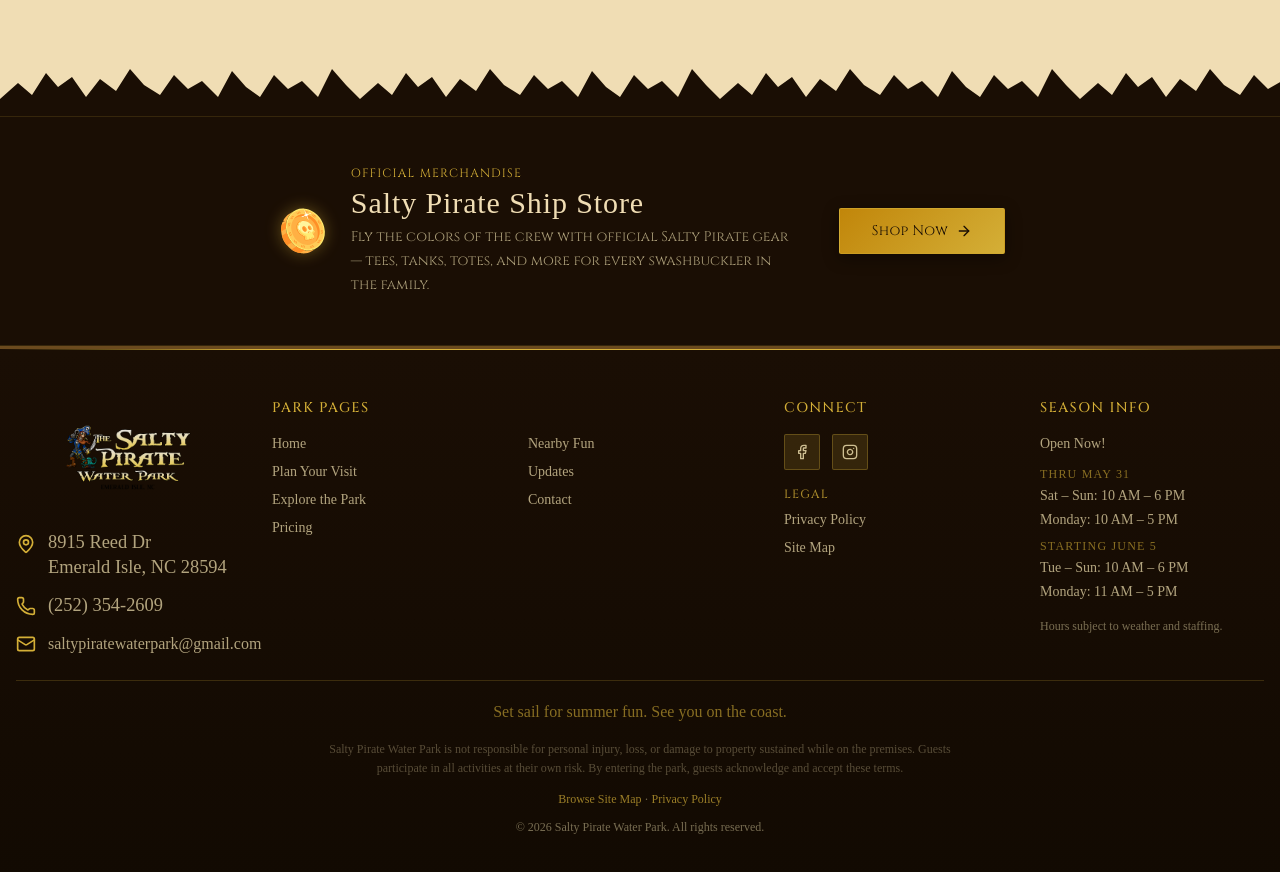
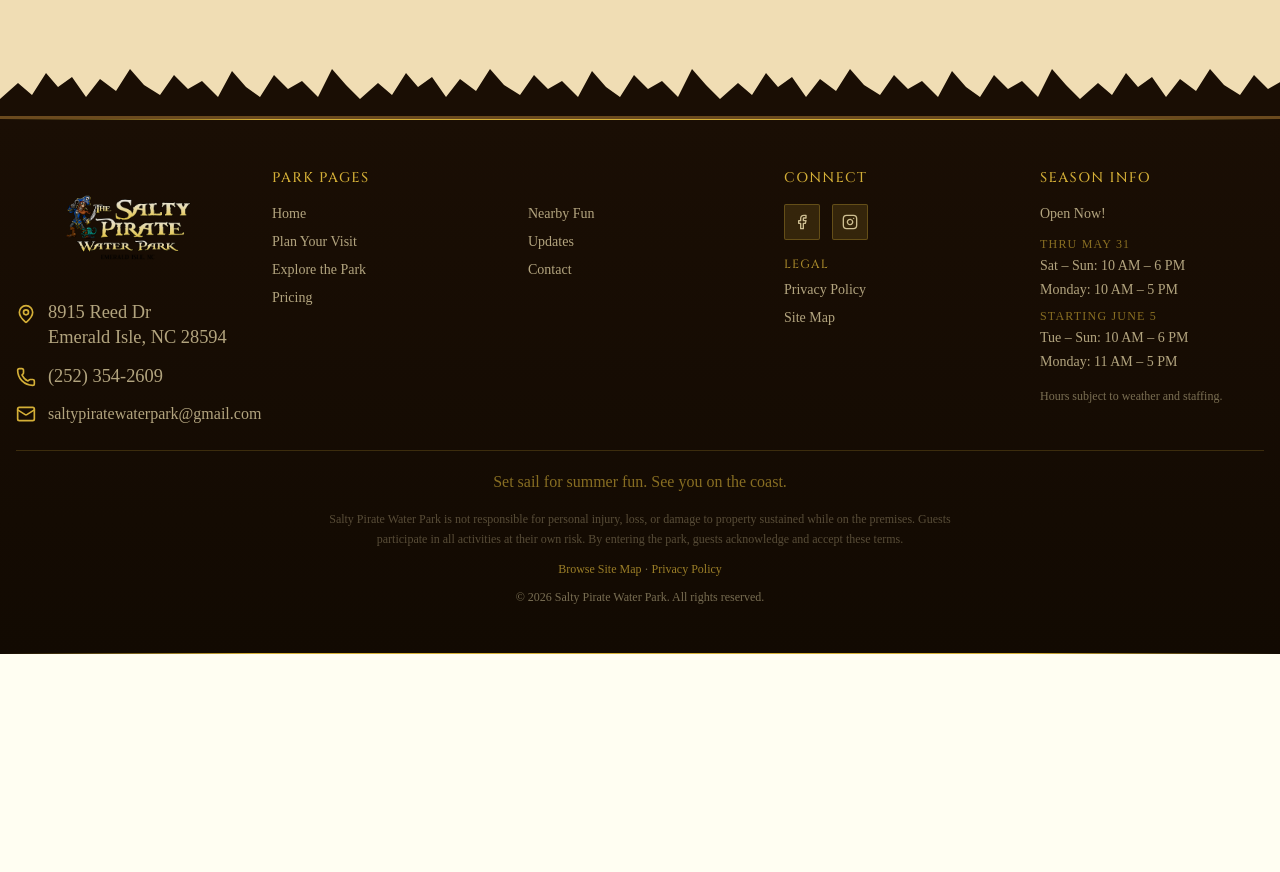
Before and after one commit to DarkEyeDP/spwaterpark2, a React (Vite) app: page / in a window 1280 px wide. Shown: the part 3431-4303 px from the top of the page. After the commit the page ends 4085 px from the top, so only its background shows below. Built offline with nearby package versions, Linux system fonts and the light colour scheme; no server answers; a web font is replaced by a local one.

Commit message:
chore: update version to 1.3.10 and add comment for hidden Ship Store section in Home component

```diff
--- a/package.json
+++ b/package.json
@@ -1,7 +1,7 @@
 {
   "name": "spwaterpark2",
   "private": true,
-  "version": "1.3.9",
+  "version": "1.3.10",
   "type": "module",
   "scripts": {
     "build": "vite build",
--- a/src/app/pages/Home.tsx
+++ b/src/app/pages/Home.tsx
@@ -423,8 +423,8 @@
 
       <TornEdge fill={DARK_WOOD} fromColor={PARCHMENT} />
 
-      {/* ── Ship Store ── */}
-      <section
+      {/* ── Ship Store ── (hidden until store is live) */}
+      {false && <section
         className="py-10 md:py-12"
         style={{
           background: DARK_WOOD,
@@ -485,7 +485,7 @@
             </a>
           </div>
         </div>
-      </section>
+      </section>}
     </div>
   );
 }
```
